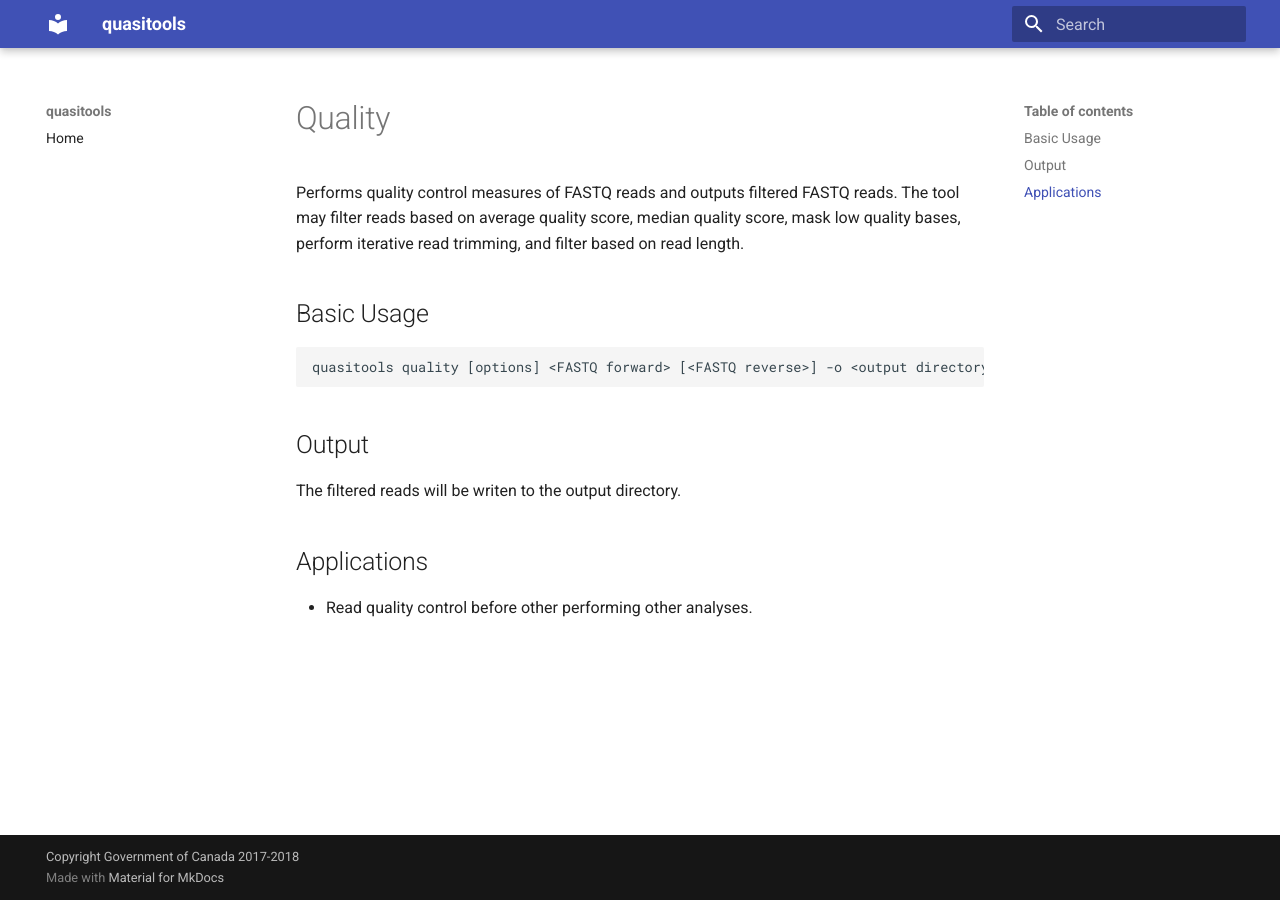
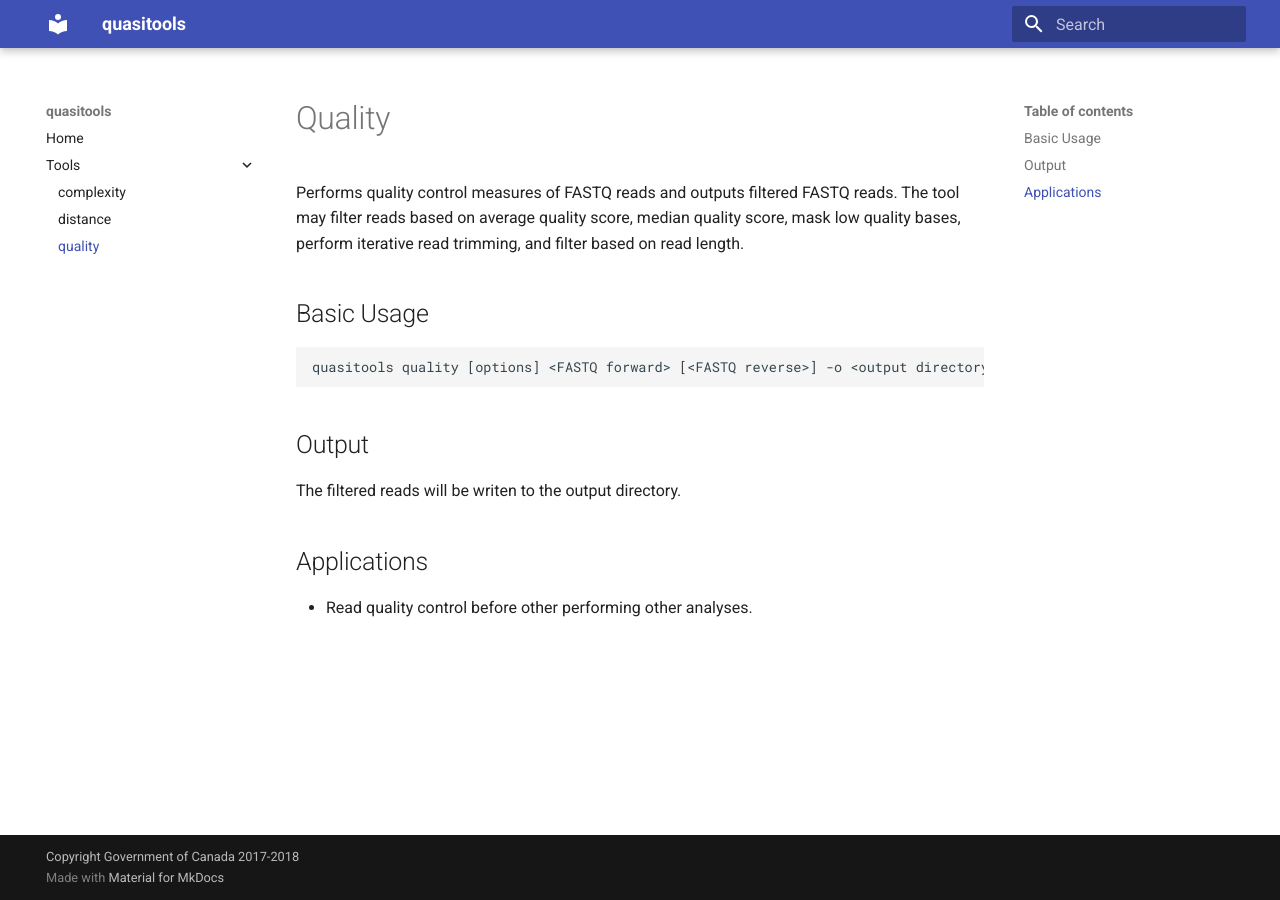
Before and after one commit to phac-nml/quasitools, an MkDocs documentation site: the page built from docs/quality.md, in a window 1280 px wide. Built offline with MkDocs 1.6.1 and Material for MkDocs 9.7.7, drawn with Linux system fonts in a browser that asks for light colours.

Commit message:
Updating mkdocs nav

```diff
--- a/mkdocs.yml
+++ b/mkdocs.yml
@@ -7,3 +7,7 @@ site_dir: 'public'
 
 nav:
     - Home: index.md
+    - Tools:
+        - complexity: complexity.md
+        - distance: distance.md
+        - quality: quality.md
```
